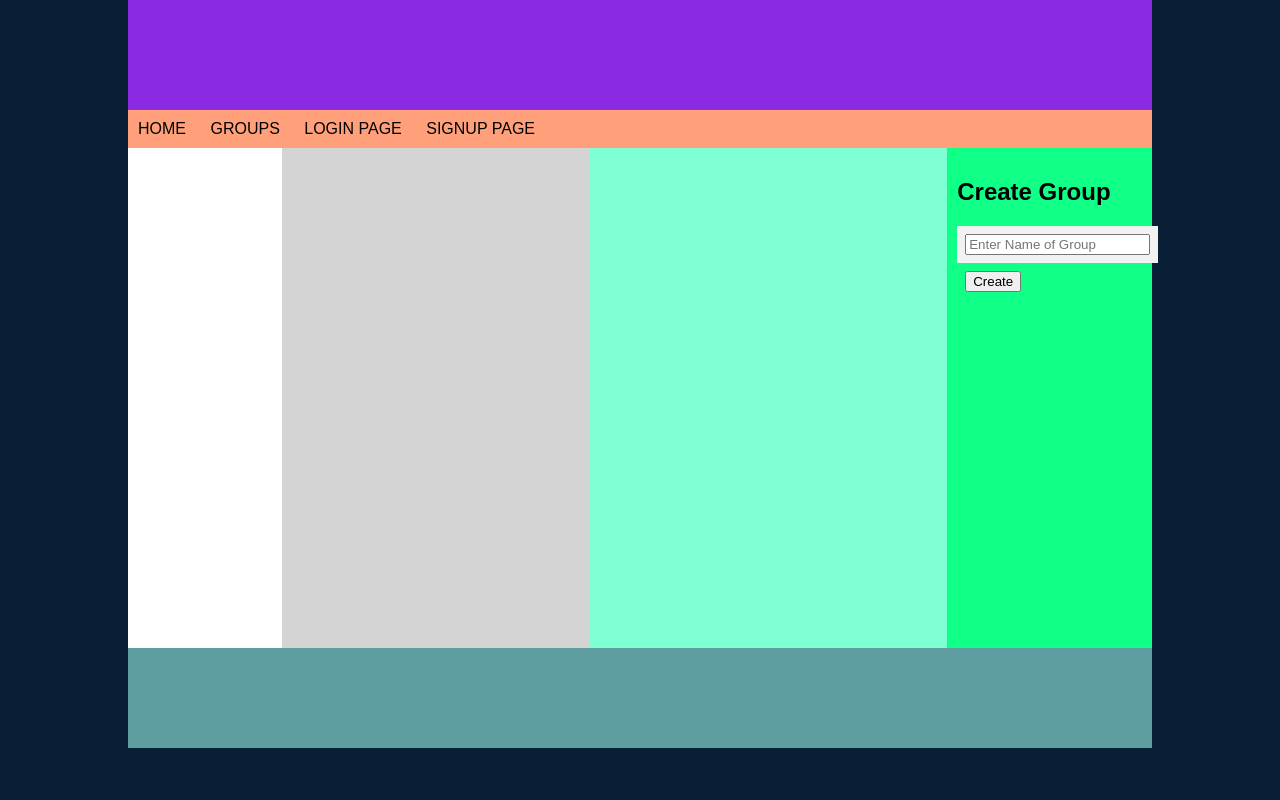
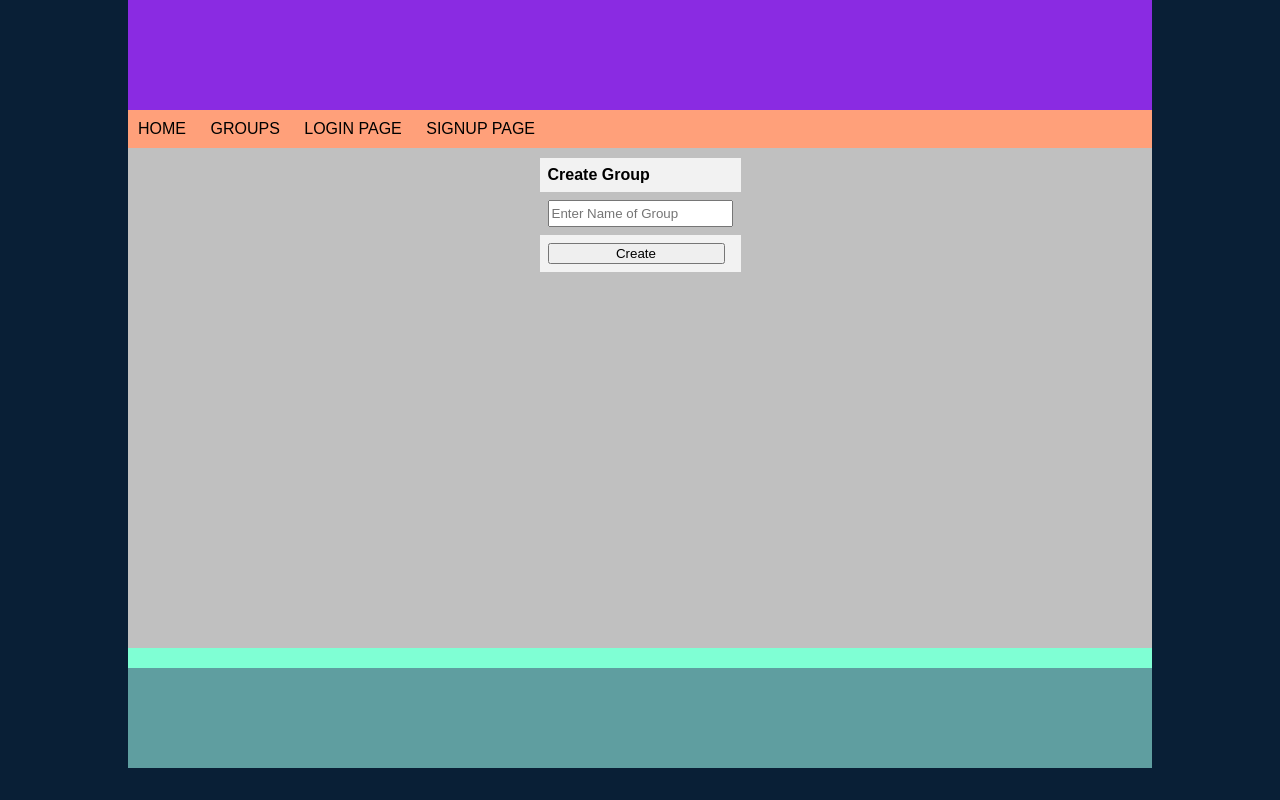
Before and after one commit to sadanandprabhu7/chat-app, a website: page public/home.html in a window 1280 px wide. Drawn offline with nearby package versions, Linux system fonts and the light colour scheme.

Commit message:
added some css

```diff
--- a/public/group.js
+++ b/public/group.js
@@ -14,6 +14,7 @@ window.addEventListener("DOMContentLoaded", async () => {
     });
 
     document.getElementById("myform").style.display = "none";
+    document.getElementById("imageForm").style.display = "none";
   } catch (e) {
     console.log(e);
   }
@@ -23,6 +24,7 @@ window.addEventListener("DOMContentLoaded", async () => {
 async function openGroup(groupId, groupName) {
   try {
     document.getElementById("myform").style.display = "block";
+    document.getElementById("imageForm").style.display = "block";
     document.getElementById("groupId").value = groupId;
 
     //setInterval(async () => {
--- a/public/home.html
+++ b/public/home.html
@@ -22,24 +22,14 @@
           <li><a href="sign-up.html">SIGNUP PAGE</a></li>
         </ul>
       </div>
-      <div id="chat-main-container">
-        <!-- <h2>chat</h2>
-        <ol id="list"></ol>
-        <table id="tb"></table>
-        <form onsubmit="message(event)">
-          <input type="text" name="chat" placeholder="send message" />
-          <button>send</button>
-        </form> -->
-      </div>
-
-      <div id="list-of-group-sidebar"></div>
-      <div id="createGroup-sidebar">
-        <h2>Create Group</h2>
+      <div id="createGroup">
         <form onsubmit="CreateGroup(event)">
-          <table>
+          <table id="createTable">
+            <th>Create Group</th>
             <tr>
               <td>
                 <input
+                  id="name"
                   type="text"
                   name="name"
                   placeholder="Enter Name of Group"
@@ -47,7 +37,7 @@
               </td>
             </tr>
             <tr>
-              <td><button>Create</button></td>
+              <td><button id="btn">Create</button></td>
             </tr>
           </table>
         </form>
--- a/public/mycss.css
+++ b/public/mycss.css
@@ -42,6 +42,27 @@ body {
   box-sizing: border-box;
   padding: 10px;
 }
+#createGroup {
+  min-height: 500px;
+  width: 100%;
+  background-color: rgb(192, 192, 192);
+  /* float: left; */
+  box-sizing: border-box;
+  padding: 10px;
+  margin: auto;
+}
+#createTable {
+  width: 100px;
+  margin-left: auto;
+  margin-right: auto;
+}
+
+#name,
+#btn {
+  width: 177px;
+  height: 21px;
+}
+
 #list-of-group-sidebar {
   width: 30%;
   min-height: 500px;
```
Also changed, not shown: public/group.html (+1 -4 lines).
